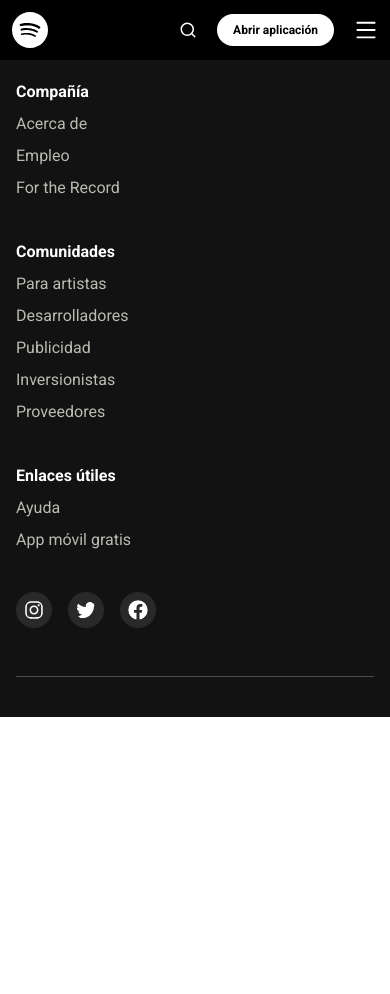
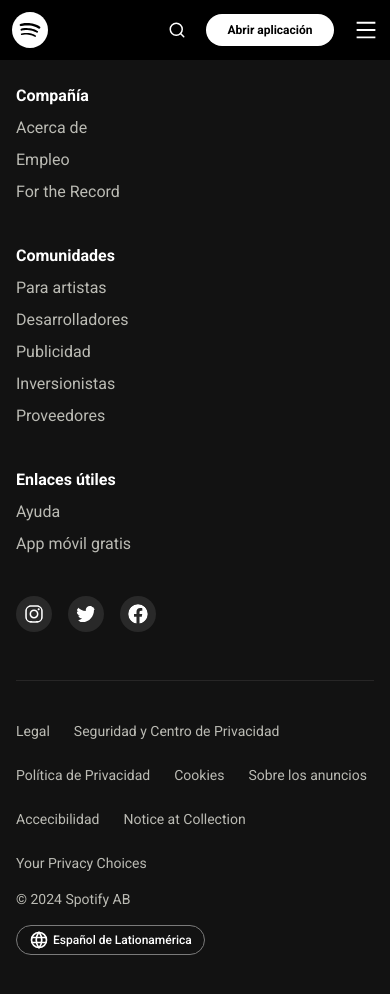
Before and after one commit to francojnieva/Clon-Spotify, a React (Vite) app: page / in a window 390 px wide. Before the commit the page ends 844 px from the top, so only its background shows below. Built offline with nearby package versions, Linux system fonts and the light colour scheme.

Commit message:
:art: change styles to the footer and navbar. add functionality to the mobile menu and add the subfooter component.

```diff
--- a/src/components/Footer/Footer.jsx
+++ b/src/components/Footer/Footer.jsx
@@ -2,10 +2,11 @@
 import { FaInstagram } from "react-icons/fa";
 import { FaTwitter } from "react-icons/fa";
 import { FaFacebook } from "react-icons/fa";
+import SubFooter from '../SubFooter/SubFooter';
 
 const Footer = () => {
 	return (
-		<section className='px-4 '>
+		<section className='px-4 pt-16'>
 			<footer className="footer py-5 mb-7">
 				<nav>
 					<h6 className="font-bold text-white text-base">Compañía</h6>
@@ -34,8 +35,9 @@
 					</div>
 				</nav>
 			</footer>
-			<hr className=' pt-10 border-t-[#4b4b4b]' />
+			<hr className=' pt-10 border-t-[#272626]' />
 			<p className='hidden text-[#bbbbb4] mt-5 lg:block lg:pb-10'>© 2024 Spotify AB</p>
+			<SubFooter />
 		</section>
 	)
 }
--- a/src/components/NavbarMobile/NavbarMobile.jsx
+++ b/src/components/NavbarMobile/NavbarMobile.jsx
@@ -2,15 +2,42 @@
 import logo from './assets/spotify_icon.svg'
 import { LuSearch } from "react-icons/lu";
 import { AiOutlineMenu } from "react-icons/ai";
+import { AiOutlineClose } from "react-icons/ai";
 
 const NavbarMobile = () => {
+
     return (
-        <div className='p-3 bg-[#000000] flex justify-between items-center'>
+        <div className='fixed top-0 w-full p-3 bg-[#000000] flex justify-between items-center'>
             <img className='w-9' src={logo} alt="Logo de Spotify" />
-            <div className=' flex  items-center space-x-5'>
-                <LuSearch className=' text-white text-lg' />
-                <button className='bg-white text-black rounded-full py-2 px-4 text-xs font-bold'>Abrir aplicación</button>
-                <AiOutlineMenu className='text-white text-2xl' />
+            <div className=' flex items-center space-x-5'>
+                <div className=' flex items-center space-x-5'>
+                    <LuSearch className=' text-white text-lg' />
+                    <button className='bg-white w-32 text-black rounded-full py-2 px-4 text-xs font-bold md:text-sm md:py-1.5 md:w-36'>Abrir aplicación</button>
+                </div>
+                <div className="drawer drawer-end">
+                    <input id="my-drawer-4" type="checkbox" className="drawer-toggle" />
+                    <label htmlFor="my-drawer-4"><AiOutlineMenu  className='text-white text-2xl'/></label>
+                    <div className={`drawer-side transition-all `}>
+                        <label htmlFor="my-drawer-4" aria-label="close sidebar" className="drawer-overlay"></label>
+                        <ul className="menu p-5 w-full min-h-full bg-black text-white">
+                            <div className=' flex justify-end'>
+                                <AiOutlineClose  onClick={()=>document.getElementById("my-drawer-4").checked = false} className=' text-[1.7rem]' />
+                            </div>
+                            <li className='font-bold text-[1.4rem] space-y-5 py-7'>
+                                <a>Iniciar Sesión</a>
+                                <a>Registrarse</a>
+                            </li>
+                            <hr className='w-4 ml-4 border border-white my-3'/>
+                            <li className=' text-[1.05rem] font-bold space-y-1 py-6'>
+                                <a>Premium</a>
+                                <a>Ayuda</a>
+                                <a>Descargar</a>
+                                <a>Pirvacidad</a>
+                                <a>Términos y Condiciones</a>
+                            </li>
+                        </ul>
+                    </div>
+                </div>
             </div>
         </div>
     )
--- /dev/null
+++ b/src/components/SubFooter/SubFooter.jsx
@@ -0,0 +1,28 @@
+import React from 'react'
+import { TbWorld } from "react-icons/tb";
+
+const SubFooter = () => {
+    return (
+        <section className='text-[#bbbbb4] pb-10'>
+            <div className=' flex flex-wrap gap-6 pb-4 text-sm md:gap-4'>
+                <a href="#">Legal</a>
+                <a href="#">Seguridad y Centro de Privacidad</a>
+                <a href="#">Política de Privacidad</a>
+                <a href="#">Cookies</a>
+                <a href="#">Sobre los anuncios</a>
+                <a href="#">Accecibilidad</a>
+                <a href="#">Notice at Collection</a>
+                <a href="#">Your Privacy Choices</a>
+            </div>
+            <div className='text-sm pb-4'>
+                <a href="#">&copy; 2024 Spotify AB</a>
+            </div>
+            <button className='py-1 px-3 rounded-full border border-[#7a7a7a] flex items-center font-medium text-white text-xs hover:border-white hover:scale-105 md:text-sm'>
+                <TbWorld className=' text-xl mr-1' />
+                Español de Lationamérica
+            </button>
+        </section>
+    )
+}
+
+export default SubFooter
```
